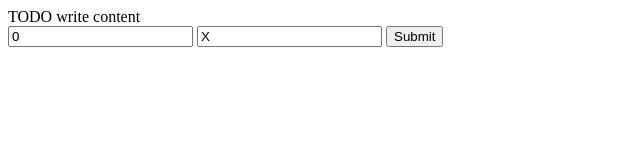
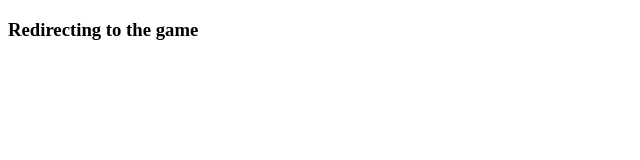
Before and after one commit to davidoster/TicTacToe3, a plain HTML site: page web/index.html in a window 1280 px wide. Shown: the whole page, without its empty margins (0-640 px from the left). Drawn offline with Linux system fonts and the light colour scheme.

Commit message:
Redirecting from index.html to the controller /move

```diff
--- a/web/index.html
+++ b/web/index.html
@@ -6,16 +6,12 @@ and open the template in the editor.
 -->
 <html>
     <head>
-        <title>TODO supply a title</title>
+        <title>Tic Tac Toe</title>
         <meta charset="UTF-8">
         <meta name="viewport" content="width=device-width, initial-scale=1.0">
+        <meta http-equiv="Refresh" content="5; url=move" />
     </head>
     <body>
-        <div>TODO write content</div>
-        <form name="move" action="/move" method="POST">
-            <input type="text" name="cell" value="0" />
-            <input type="text" name="symbol" value="X" />
-            <input type="submit" value="Submit" name="submit" />
-        </form>
+        <h3>Redirecting to the game</h3>
     </body>
 </html>
```
